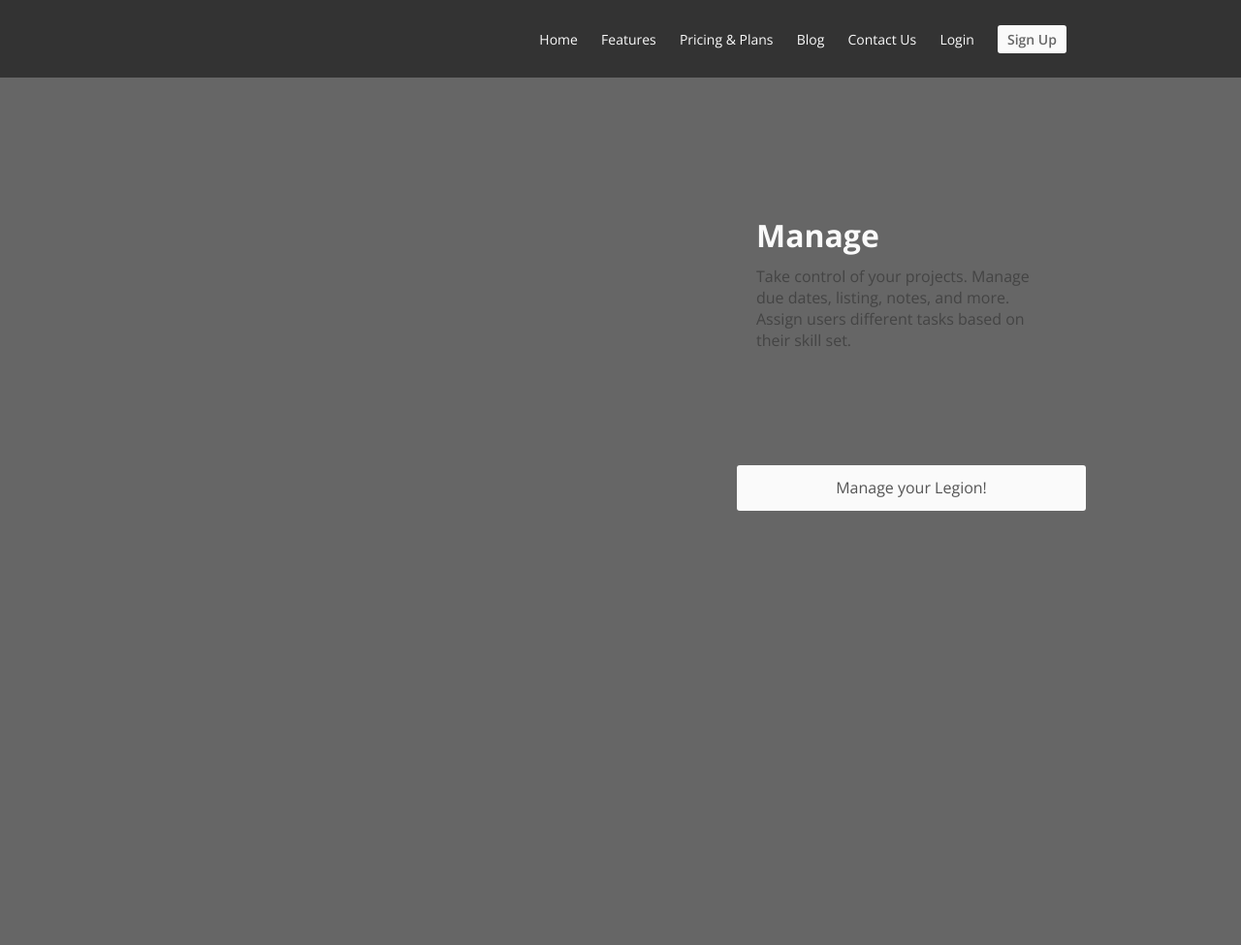
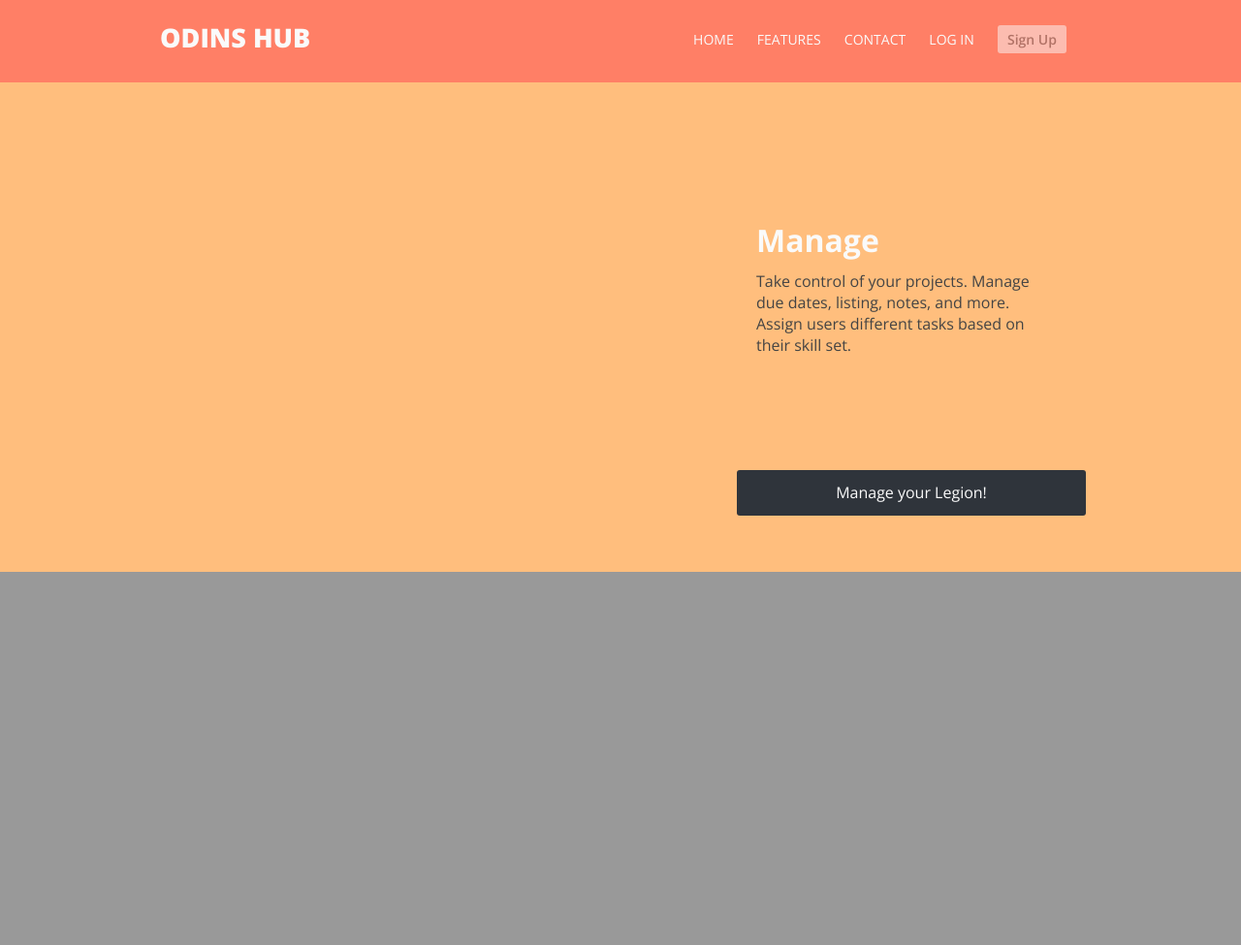
Before and after one commit to ebhemmanuel/PWA2, a PHP site: page / in a window 1280 px wide. Shown: the whole page at 97% size. Before the commit the page ends 527 px from the top, so only its background shows below. Run offline with PHP 8.4, Linux system fonts and the light colour scheme.

Commit message:
Transitions
button and menu properly placed. Nav was moved into the CTABG div

```diff
--- a/css/main.css
+++ b/css/main.css
@@ -17,17 +17,15 @@ body {
     font-style: normal;
     font-weight:normal;
     font-size: 100%;
-    background:#666;
-    overflow-x: hidden;
+    background: #999;
+    overflow-y:hidden;
 }
 
 nav {
     padding:10px 0 15px 0;
     width: 100%;
-    height: 75px;
-    background: #333;
-    margin-top: -20px;
-
+    height: 60px;
+    background: #FF7F66;
 }
 
 nav a{
@@ -44,22 +42,46 @@ ul li{
 
 }
 
+
+a{
+    -webkit-transition-duration: 0.4s;
+    -moz-transition-duration: 0.4s;
+    transition-duration: 0.4s;
+    text-decoration: none;
+}
+
+nav a:hover{
+    text-decoration: none;
+    color: #FFBE7D;
+}
+
+footer{
+    display: block;
+    background: #999;
+    width: 100%;
+    height: 300px;
+    overflow: hidden;
+}
+
 .smallB{
     font-weight: 600;
     border-radius: 3px;
     display: inline-block;
     padding:5px 10px 5px 10px ;
+    opacity: 0.5;
     background: #FAFAFA;
     color:#666;
-
-
+    -webkit-transition-duration: 0.4s;
+    -moz-transition-duration: 0.4s;
+    transition-duration: 0.4s;
 }
 
-.clear {
+.smallB:hover{
+    opacity: 1;
+    color: #FFBE7D;
+}
 
-    clear:both;
-
-}
+.clear {clear:both;}
 
 .c960 {
     margin: auto;
@@ -67,10 +89,12 @@ ul li{
 }
 
 .logo {
-
-    float: left;
-    padding: 10px 10px;
-
+    color: #FAFAFA;
+    float:left;
+    margin-left: -500px;
+    padding-top: 10px;
+    font-size: 27px;
+    font-weight: 800;
 }
 
 .menu {
@@ -91,14 +115,14 @@ ul li{
 
 .ctaBG{
     width: 100%;
-    background:#666;
+    background:#FFBE7D;
     height: 590px;
 }
 
 .button{
     border-radius: 3px;
-    background: #FAFAFA;
-    color:#555;
+    background: #2F343B;
+    color:#FAFAFA;
     height: 30px;
     width:100%;
     padding-top: 12px;
@@ -113,12 +137,15 @@ ul li{
     -ms-user-select:none;
     user-select:none;
     text-align: center;
+
 }
 
 
 .button:hover{
 
-    background: #777;
+    background: #FAFAFA;
+    color:#2F343B;
+
 }
 
 #sliderSpot {
@@ -127,6 +154,18 @@ ul li{
     height: 590px;
     float: right;
     overflow: hidden;
+
+}
+
+.logInContent{
+
+    display: none;
+
+}
+
+.signUpContent{
+
+    display: none;
 
 }
 
@@ -144,15 +183,3 @@ ul li{
     margin-bottom: 10px;
 
 }
-
-a{
-    -webkit-transition-duration: 0.4s;
-    -moz-transition-duration: 0.4s;
-    transition-duration: 0.4s;
-    text-decoration: none;
-}
-
-a:hover{
-    text-decoration: none;
-    color: red;
-}
--- a/index.html
+++ b/index.html
@@ -8,30 +8,45 @@
     <title></title>
 </head>
 <body>
-<nav>
-    <div class="c960">
-         <div class="logo"></div>
-        <div class="clear"></div>
-        <div class="menu"><ul>
-            <li><a href="#">Home</a></li>
-            <li><a href="#">Features</a></li>
-            <li><a href="#">Pricing & Plans</a></li>
-            <li><a href="#">Blog</a></li>
-            <li><a href="#">Contact Us</a></li>
-            <li><a href="#">Login</a></li>
-            <li><a href="#"><div class="smallB">Sign Up</div></a></li>
-
-        </ul></div>
-        </div><!--end of c960-->
-</nav>
 
     <div class="ctaBG">
+        <nav>
+            <div class="c960">
+                <div class="menu">
+                    <div class="logo">ODINS HUB</div>
+                    <ul>
+                        <li><a href="#">HOME</a></li>
+                        <li><a href="#">FEATURES</a></li>
+                        <li><a href="#">CONTACT</a></li>
+                        <li><a href="#">LOG IN</a></li>
+                        <li><a href="#">
+
+                            <div class="smallB">Sign Up</div></a></li>
+
+                    </ul></div>
+            </div><!--end of c960-->
+        </nav>
         <div class="c960">
 
     <div id="viking"></div>
 
     <div id="sliderSpot">
 
+        <div id="logIn" class="logInContent">
+
+            <div class="label">Username:<div class="input"></div></div>
+            <div class="label">Password:<div class="input"></div></div>
+
+        </div>
+
+        <div id="signUp" class="signUpContent">
+
+            <div class="label">Username:<div class="input"></div></div>
+            <div class="label">Password:<div class="input"></div></div>
+            <div class="label">Email:<div class="input"></div></div>
+
+
+        </div>
 
         <div id="sliderContent" class="sliderContent">
             <h1>Manage</h1>
@@ -50,5 +65,12 @@
 
 </div><!--end of CTA-->
 
+<footer>
+    <div class="c960">
+
+
+    </div>
+</footer>
+
 </body>
 </html>
```
